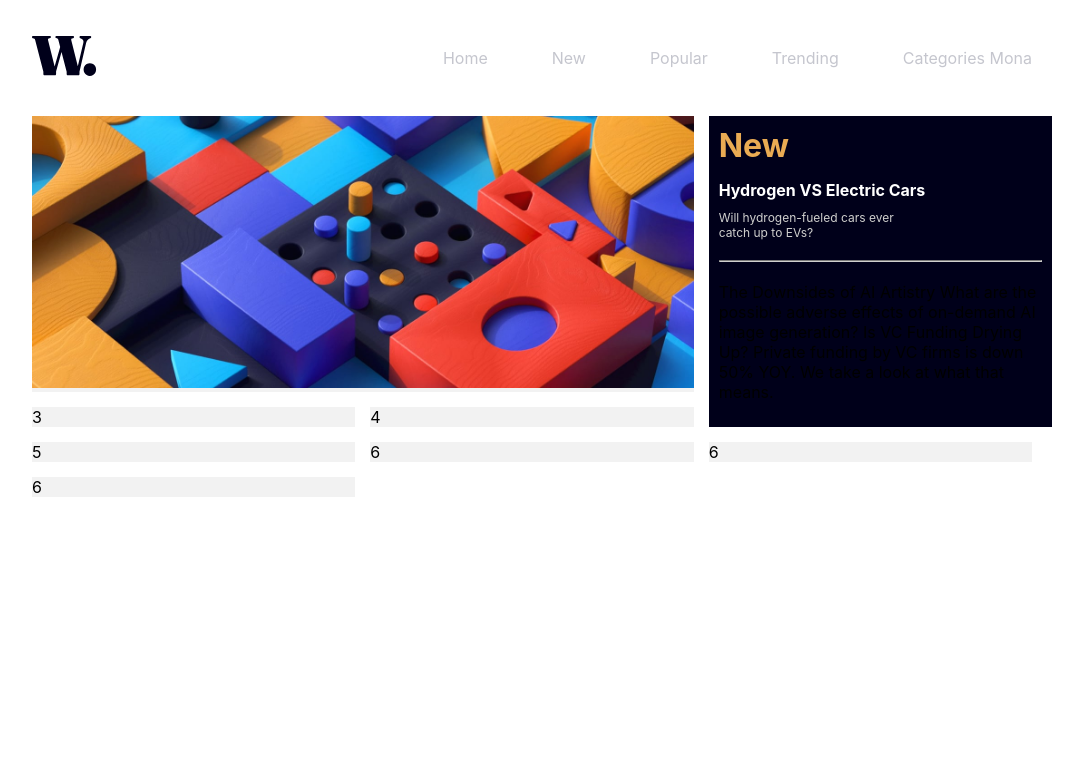
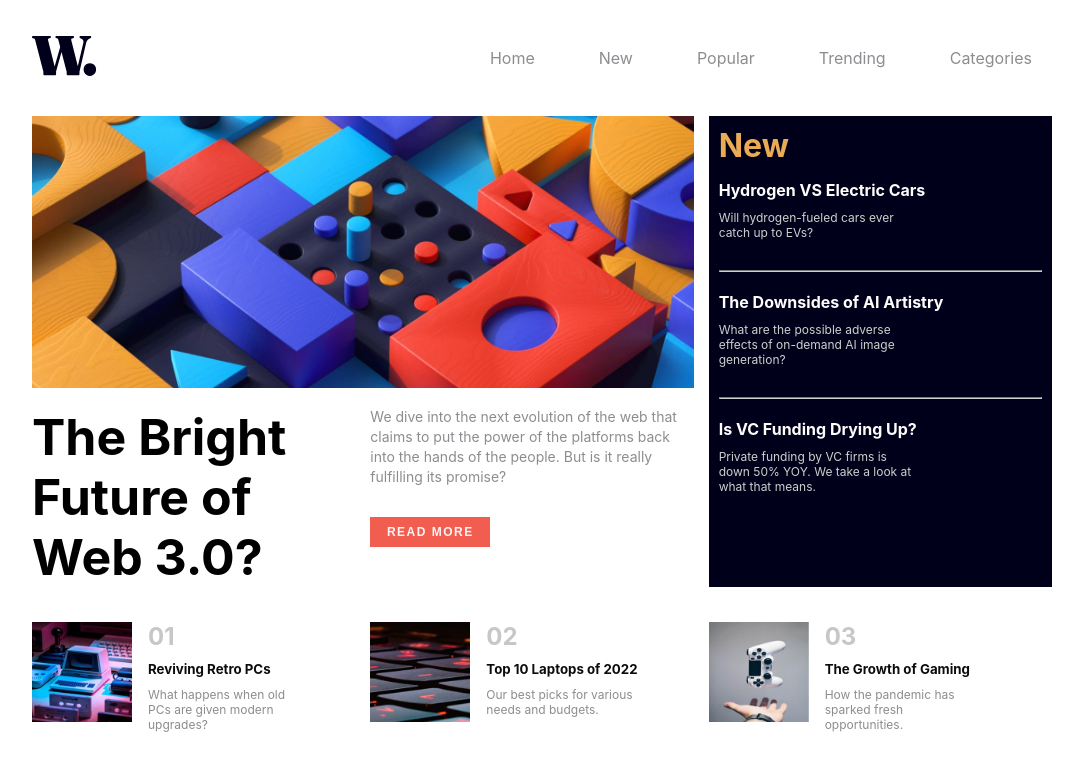
Before and after one commit to Frankmona/News-homepage, a plain HTML site: page index.html in a window 1280 px wide. Shown: the whole page, without its empty margins (108-1191 px from the left). Drawn offline with Linux system fonts and the light colour scheme.

Commit message:
completed Desktop view

```diff
--- a/index.html
+++ b/index.html
@@ -37,79 +37,80 @@
             <a href="#">New</a>
             <a href="#">Popular</a>
             <a href="#">Trending</a>
-            <a href="#">Categories mona</a>
+            <a href="#">Categories</a>
     <!-- end for side bar -->
           </ul>
         </div>
       </nav>
 
-    <!-- Home
-    New
-    Popular
-    Trending
-    Categories
-
-    The Bright Future of Web 3.0?
-
-    We dive into the next evolution of the web that claims to put the power of the platforms back into the hands of the people.
-    But is it really fulfilling its promise?
-
-    Read more
-
-    New
-
-    Hydrogen VS Electric Cars
-    Will hydrogen-fueled cars ever catch up to EVs?
-
-    The Downsides of AI Artistry
-    What are the possible adverse effects of on-demand AI image generation?
-
-    Is VC Funding Drying Up?
-    Private funding by VC firms is down 50% YOY. We take a look at what that means.
-
-    01
-    Reviving Retro PCs
-    What happens when old PCs are given modern upgrades?
-
-    02
-    Top 10 Laptops of 2022
-    Our best picks for various needs and budgets.
-
-    03
-    The Growth of Gaming
-    How the pandemic has sparked fresh opportunities.
-
-    <div class="attribution">
-      Challenge by <a href="https://www.frontendmentor.io?ref=challenge" target="_blank">Frontend Mentor</a>.
-      Coded by <a href="#">Your Name Here</a>.
-
-
-    </div> -->
-
 
   <div class="content">
     <div class="grid-container">
+
+      <!-- grid-item1 -->
       <div class="grid-item grid_col_span_2"><img src="./assets/images/image-web-3-desktop.jpg" alt="image-web-3-desktop" class="web3_mobileImg"></div>
+
+      <!-- grid-item2 -->
       <div class="grid-item grid_row_span_2 section2"><h1 class="h1">New </h1>
         <div>
-          <h4 class="h3">Hydrogen VS Electric Cars</h4>
+          <h4 class="h3"><a href="#">Hydrogen VS Electric Cars</a></h4>
            <p class="p_article">Will hydrogen-fueled cars ever catch up to EVs?</p>
-
            <hr>
         </div>
 
-        The Downsides of AI Artistry
-        What are the possible adverse effects of on-demand AI image generation?
+        <div>
+          <h4 class="h3"><a href="#">The Downsides of AI Artistry</a></h4>
+           <p class="p_article">What are the possible adverse effects of on-demand AI image generation?</p>
+           <hr>
+        </div>
 
-        Is VC Funding Drying Up?
-        Private funding by VC firms is down 50% YOY. We take a look at what that means.
+        <div>
+          <h4 class="h3"><a href="#">Is VC Funding Drying Up?</a></h4>
+           <p class="p_article"> Private funding by VC firms is down 50% YOY. We take a look at what that means.</p>
+        </div>
       </div>
-      <div class="grid-item">3</div>
-      <div class="grid-item">4</div>
-      <div class="grid-item">5</div>
-      <div class="grid-item">6</div>
-      <div class="grid-item">6</div>
-      <div class="grid-item">6</div>
+
+      <!-- grid-item3 -->
+      <div class="grid-item"><h1 class="h1_gridItem3">The Bright Future of Web 3.0?</h1></div>
+
+      <!-- grid-item4 -->
+      <div class="grid-item">
+        <p class="p_gridItem4">We dive into the next evolution of the web that claims to put the power of the platforms back into the hands of the people.
+        But is it really fulfilling its promise?</p>
+
+      <button class="btn"><a href="#">Read MOre</a></button>
+
+      </div>
+      <!-- grid-item5 -->
+      <div class="grid-item row3_articleBox">
+        <img src="./assets/images/image-retro-pcs.jpg" alt="image-retro-pcs" class="img_row3_articleBox">
+        <div>
+          <h2 class="h2_row3_articleBox">01</h2>
+          <h5 class="h5_row3_articleBox"><a href="#">Reviving Retro PCs</a></h5>
+          <p class="p_row3_articleBox">What happens when old PCs are given modern upgrades?</p>
+        </div>
+      </div>
+
+      <!-- grid-item6 -->
+      <div class="grid-item row3_articleBox">
+        <img src="./assets/images/image-top-laptops.jpg" alt="image-top-laptops" class="img_row3_articleBox">
+        <div>
+          <h2 class="h2_row3_articleBox">02</h2>
+          <h5 class="h5_row3_articleBox"><a href="#">Top 10 Laptops of 2022</a></h5>
+          <p class="p_row3_articleBox">  Our best picks for various needs and budgets.</p>
+        </div>
+      </div>
+
+
+      <!-- grid-item7 -->
+        <div class="grid-item row3_articleBox">
+        <img src="./assets/images/image-gaming-growth.jpg" alt="image-gaming-growth" class="img_row3_articleBox">
+        <div>
+          <h2 class="h2_row3_articleBox">03</h2>
+          <h5 class="h5_row3_articleBox"><a href="#">The Growth of Gaming</a></h5>
+          <p class="p_row3_articleBox">How the pandemic has sparked fresh opportunities.</p>
+        </div>
+      </div>
   </div>
   </div>
 </body>
--- a/style.css
+++ b/style.css
@@ -43,7 +43,7 @@ body{
 
   a {
     text-decoration: none;
-    color: hsl(233, 8%, 79%);
+    color: hsl(240, 2%, 56%);
   }
   a:hover{
     color: hsl(35, 77%, 62%);
@@ -64,7 +64,7 @@ body{
 }
 
 .grid-item {
-  background-color: #f2f2f2;
+  /* background-color: #f2f2f2; */
   /* padding: 20px; */
   /* text-align: center; */
 }
@@ -91,21 +91,97 @@ body{
   color: hsl(35, 77%, 62%);
 }
 .h3{
-  color: white;
   margin-top: 15px;
   margin-bottom: 10px;
+}
+.h3 a{
+  color: rgb(255, 252, 252);
+}
+
+.h3 a:hover{
+  color: hsl(35, 77%, 62%);
 }
 .p_article{
   width: 200px;
   color: hsl(60, 1%, 81%);
   font-size: 12px;
-  white-space: break-spaces;
+ margin-bottom: 20px;
+
 }
 
 hr{
-  margin-top: 20px;
+  margin-top: 30px;
   margin-bottom: 20px;
   border-color: hsl(60, 1%, 81%);
+}
+
+.h1_gridItem3{
+  font-weight: bolder;
+  font-size: 50px;
+  width: 300px;
+}
+
+.btn{
+  width: 120px;
+  height: 30px;
+  background-color: hsl(5, 85%, 63%);
+  text-align: center;
+  border: 0;
+  margin-top: 30px;
+  text-transform: uppercase;
+  font-weight: bold;
+  font-size: 12px;
+  letter-spacing: 1.5px;
+
+}
+
+.btn a{
+  color: rgb(250, 243, 243);
+}
+
+.btn:hover{
+  background-color: hsl(240, 100%, 5%);
+}
+
+.p_gridItem4{
+  font-size: 14px;
+  color:hsl(240, 2%, 56%);
+  line-height: 20px;
+}
+
+.row3_articleBox{
+  display: flex;
+  gap: 1rem;
+  margin-bottom: 20px;
+  margin-top: 20px;
+}
+.img_row3_articleBox{
+  width: 100px;
+  height: 100px;
+}
+
+.h2_row3_articleBox{
+  color: hsl(0, 2%, 78%);
+  margin-bottom: 10px;
+}
+
+.h5_row3_articleBox{
+  font-weight: bold;
+  margin-bottom: 10px;
+}
+
+.h5_row3_articleBox a{
+  color: rgb(12, 12, 12);
+}
+.h5_row3_articleBox a:hover{
+  color:  hsl(5, 85%, 63%);
+
+}
+
+.p_row3_articleBox{
+  font-size: 12px;
+  color: hsl(240, 2%, 56%);
+  width: 160px;
 }
 
   /* Mobile view */
@@ -149,7 +225,7 @@ hr{
         position: fixed;
         top: 0;
         right: 0;
-        background-color: rgb(182, 110, 110);
+        background-color: white;
         padding-top: 40px;
         transition: all 0.3s linear;
     }
@@ -159,7 +235,7 @@ hr{
         padding: 10px 15px;
         text-decoration: none;
         font-size: 16px;
-        color: white;
+        color: rgb(28, 28, 28);
         display: block;
     }
 
@@ -178,4 +254,6 @@ hr{
       margin-left: 220px;
       margin-top: -20px;
     }
+
+
   }
```
